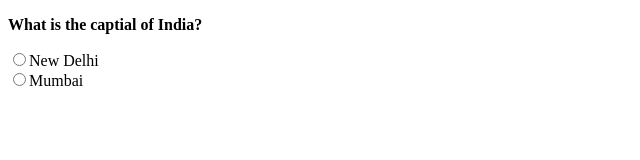
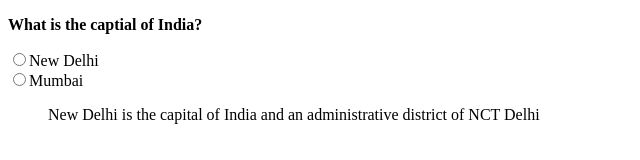
Before and after one commit to acciojob/trivia-Aravindhan-Rajendran, a website: page main.html in a window 1280 px wide. Shown: the whole page, without its empty margins (0-640 px from the left). Drawn offline with Linux system fonts and the light colour scheme.

Commit message:
created a submission

```diff
--- a/main.html
+++ b/main.html
@@ -11,6 +11,7 @@
 	<p><b>What is the captial of India?</b></p>
 	<input type="radio">New Delhi<br>
 	<input type="radio">Mumbai<br>
+	<blockquote>New Delhi is the capital of India and an administrative district of NCT Delhi</blockquote>
     <script type="text/javascript" src="./script.js">
 </script>
 
```
